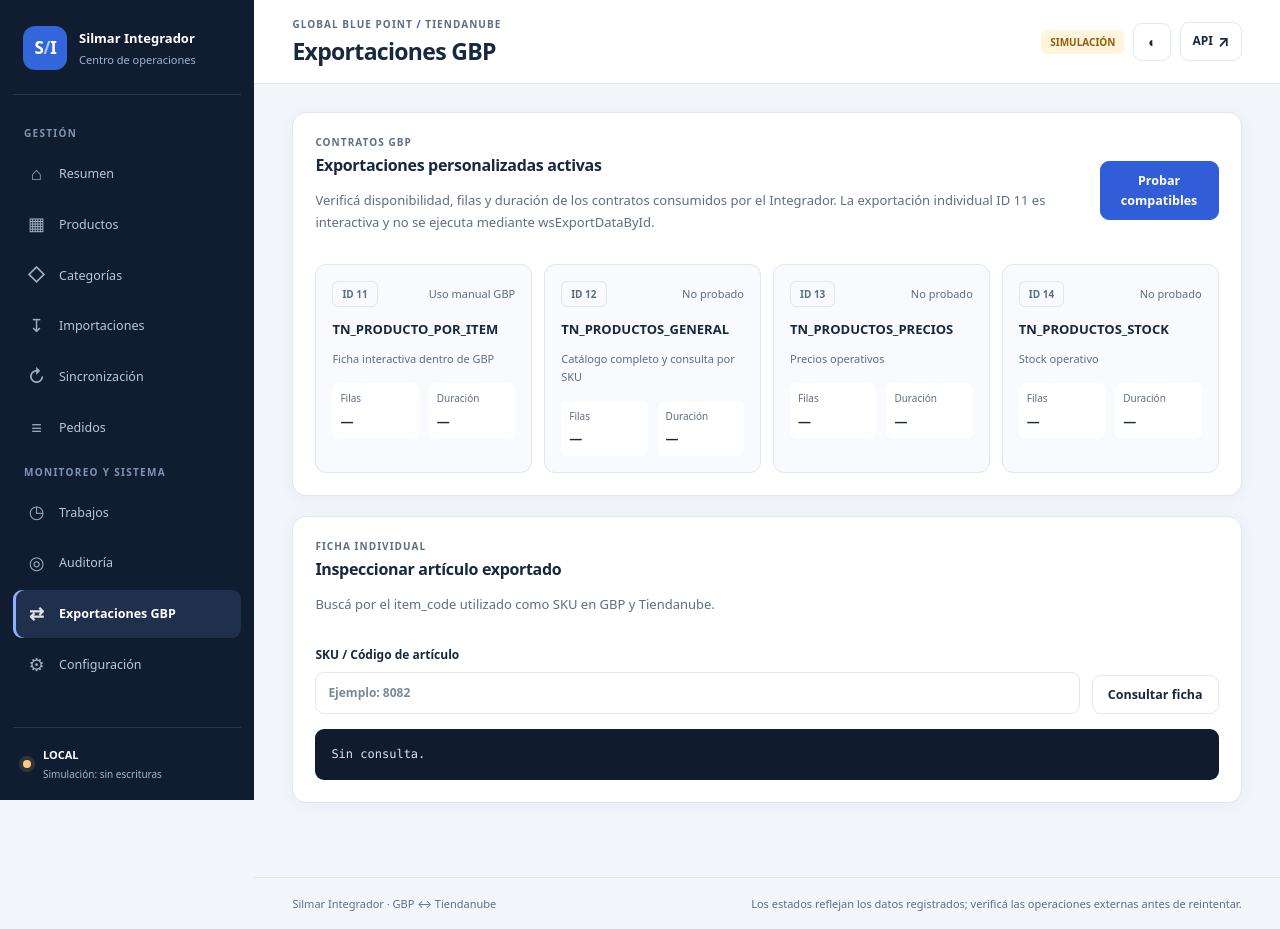
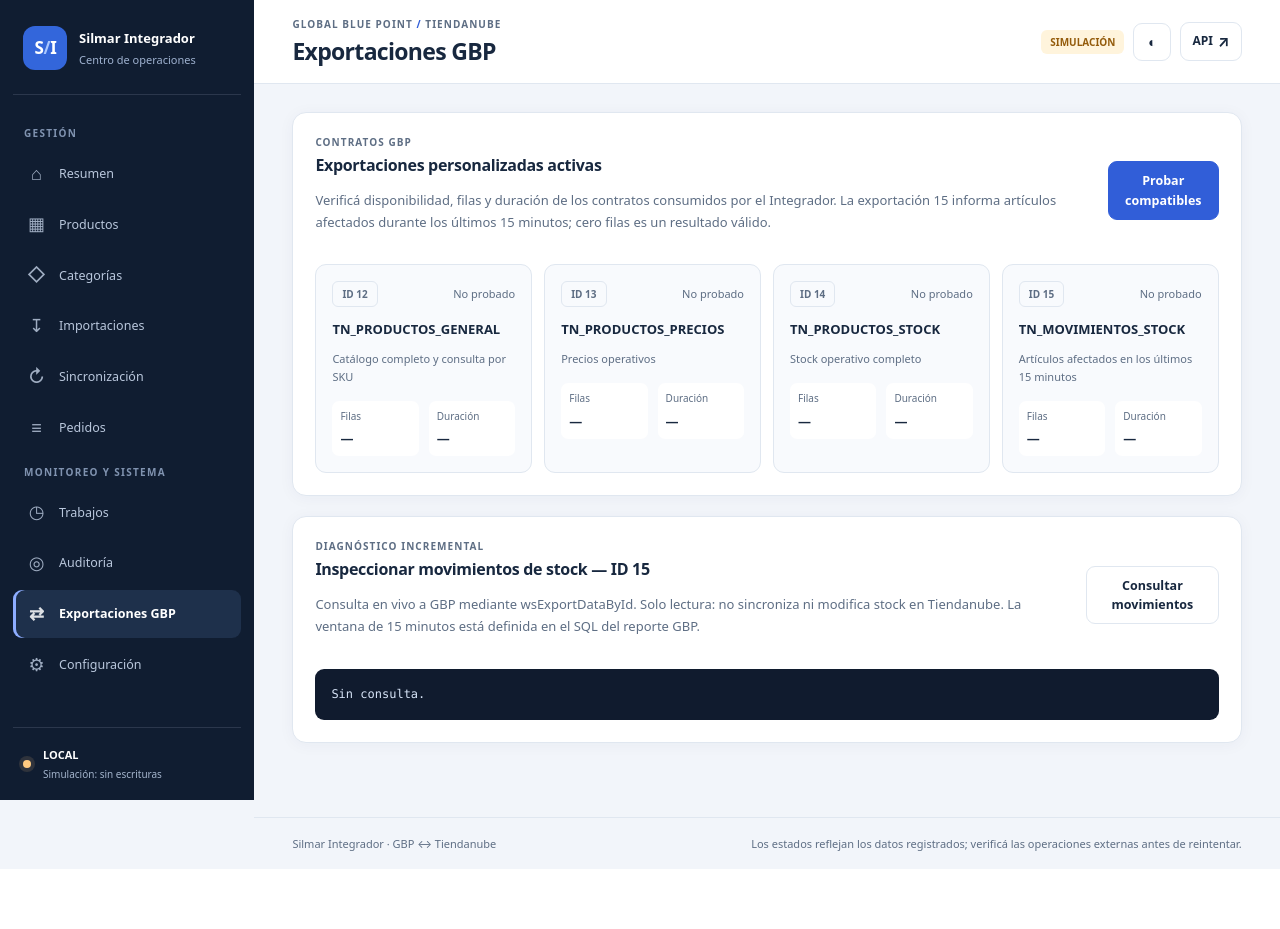
Before and after one commit to PadillaGabriel/GBP_TN_SYNC, a FastAPI app: page /admin/panel/exportaciones in a window 1280 px wide. After the commit the page ends 869 px from the top, so only its background shows below. Run offline with FastAPI, Linux system fonts and the light colour scheme.

Commit message:
Prueba del sincronizador

```diff
--- a/app/static/enterprise/features/exportaciones.js
+++ b/app/static/enterprise/features/exportaciones.js
@@ -1,11 +1,10 @@
-import { normalizeText, query, queryAll, renderResult, requireElement } from "../core/dom.js";
+import { query, queryAll, renderResult, requireElement } from "../core/dom.js";
 import { errorMessage, request } from "../core/http.js";
 import { setButtonBusy, toast } from "../core/ui.js";
 
 const routes = {
   status: "/admin/exportaciones",
-  product: (itemCode) =>
-    `/admin/exportaciones/producto/${encodeURIComponent(itemCode)}`,
+  movements: "/admin/exportaciones/movimientos",
 };
 
 function setCardState(card, { status, ok = null, rows = "—", duration = "—", error = "" }) {
@@ -81,41 +80,30 @@ function initializeExportTests() {
   });
 }
 
-function initializeProductLookup() {
-  const form = query("#exportProductForm");
-  if (!form) return;
+function initializeMovementsLookup() {
+  const button = query("#testMovements");
+  if (!button) return;
+  const output = requireElement("#exportMovementsResult", "el resultado de movimientos");
 
-  form.addEventListener("submit", async (event) => {
-    event.preventDefault();
-    const input = requireElement("#exportItemCode", "el campo SKU");
-    const output = requireElement("#exportProductResult", "el resultado de ficha");
-    const button = form.querySelector('button[type="submit"]');
-    const itemCode = normalizeText(input.value);
-
-    if (!itemCode) {
-      renderResult(output, {
-        ok: false,
-        error: "SKU_REQUERIDO",
-        detalle: "Ingresá el SKU o item_code de GBP.",
-      });
-      input.focus();
-      return;
-    }
-
+  button.addEventListener("click", async () => {
     setButtonBusy(button, true, "Consultando…");
-    renderResult(output, "Consultando GBP…");
+    renderResult(output, "Consultando exportación 15 en GBP…");
     try {
-      const result = await request(routes.product(itemCode));
+      const result = await request(routes.movements);
       renderResult(output, result);
       toast(
-        result.ok ? "Ficha GBP obtenida." : result.detalle || result.error,
+        result.ok
+          ? result.total_filas === 0
+            ? "Exportación 15 operativa: sin movimientos recientes."
+            : `Exportación 15: ${result.total_filas} filas detectadas.`
+          : result.detalle || result.error || "Error en consulta GBP.",
         result.ok ? "success" : "warning",
         6500,
       );
     } catch (error) {
       renderResult(output, {
         ok: false,
-        error: error.name || "ERROR_CONSULTA_EXPORTACION",
+        error: error.name || "ERROR_CONSULTA_MOVIMIENTOS",
         detalle: errorMessage(error),
         status: error.status,
       });
@@ -128,5 +116,5 @@ function initializeProductLookup() {
 
 export function initializeExports() {
   initializeExportTests();
-  initializeProductLookup();
+  initializeMovementsLookup();
 }
--- a/app/templates/enterprise/exportaciones.html
+++ b/app/templates/enterprise/exportaciones.html
@@ -8,8 +8,8 @@
       <h3>Exportaciones personalizadas activas</h3>
       <p class="lead">
         Verificá disponibilidad, filas y duración de los contratos consumidos
-        por el Integrador. La exportación individual ID 11 es interactiva y no
-        se ejecuta mediante wsExportDataById.
+        por el Integrador. La exportación 15 informa artículos afectados
+        durante los últimos 15 minutos; cero filas es un resultado válido.
       </p>
     </div>
     <button class="btn primary" id="testExports" type="button">
@@ -51,36 +51,16 @@
 <section class="card">
   <div class="card-head">
     <div>
-      <span class="eyebrow">FICHA INDIVIDUAL</span>
-      <h3>Inspeccionar artículo exportado</h3>
+      <span class="eyebrow">DIAGNÓSTICO INCREMENTAL</span>
+      <h3>Inspeccionar movimientos de stock — ID 15</h3>
       <p class="lead">
-        Buscá por el item_code utilizado como SKU en GBP y Tiendanube.
+        Consulta en vivo a GBP mediante wsExportDataById. Solo lectura:
+        no sincroniza ni modifica stock en Tiendanube. La ventana de
+        15 minutos está definida en el SQL del reporte GBP.
       </p>
     </div>
+    <button class="btn" id="testMovements" type="button">Consultar movimientos</button>
   </div>
-
-  <form class="form-inline" id="exportProductForm" autocomplete="off">
-    <label for="exportItemCode">
-      SKU / Código de artículo
-      <input
-        id="exportItemCode"
-        name="item_code"
-        type="text"
-        required
-        minlength="1"
-        maxlength="100"
-        autocomplete="off"
-        spellcheck="false"
-        placeholder="Ejemplo: 8082"
-      >
-    </label>
-    <button class="btn" type="submit">Consultar ficha</button>
-  </form>
-
-  <pre
-    class="result-console"
-    id="exportProductResult"
-    aria-live="polite"
-  >Sin consulta.</pre>
+  <pre class="result-console" id="exportMovementsResult" aria-live="polite">Sin consulta.</pre>
 </section>
 {% endblock %}
```
Also changed, not shown: app/presentacion/rutas_administracion.py (+45 -0 lines), app/presentacion/rutas_panel.py (+7 -7 lines).
